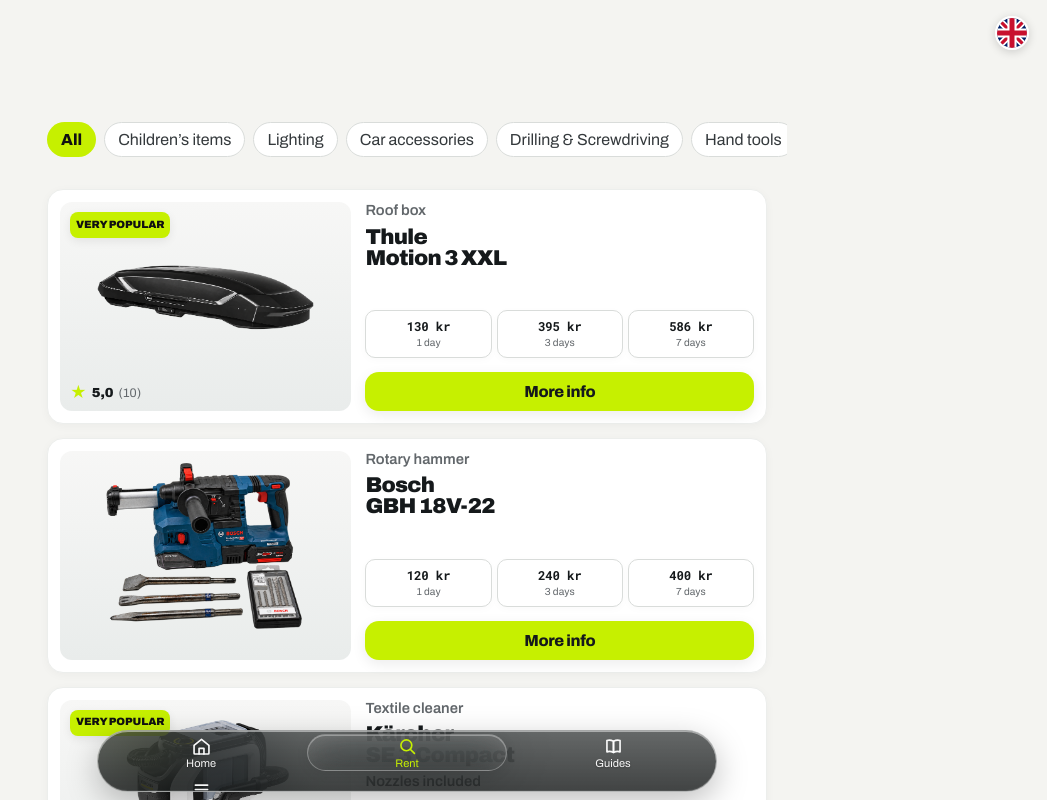
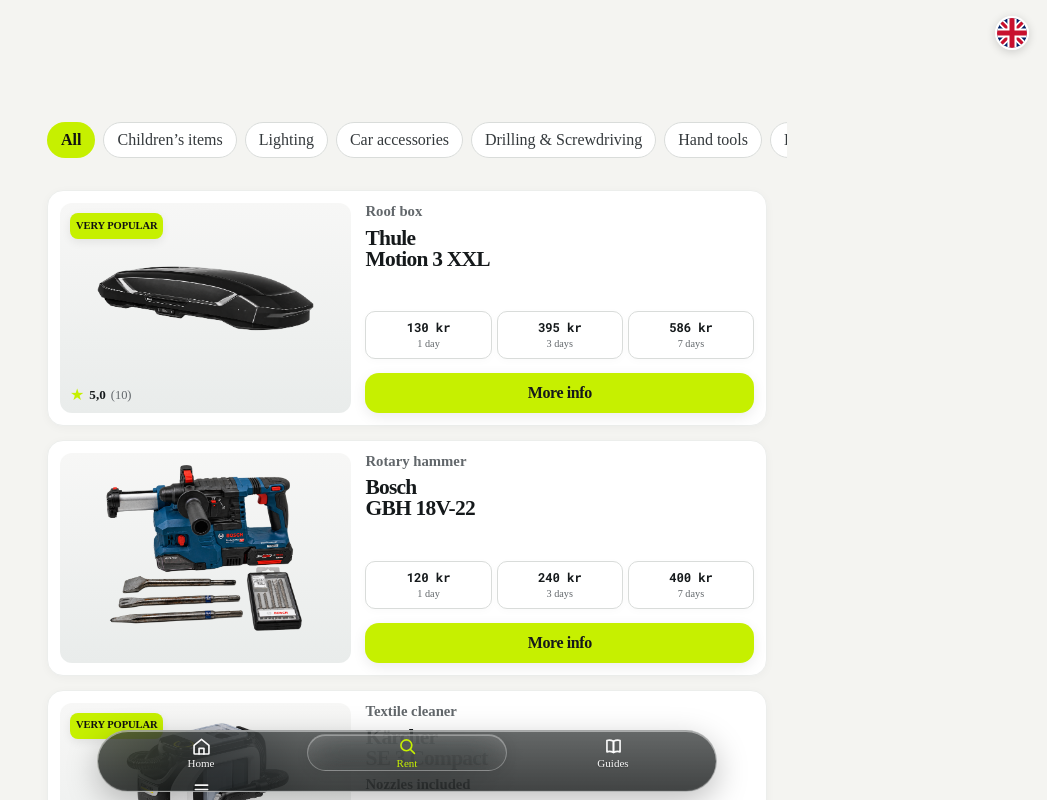
Before and after one commit to peralmkvist/hyrbart-webapp, a Next.js app in the folder hyrbart-webapp/: page /en/produkter in a window 1280 px wide. Shown: the top 800 px of the page, without its empty margins (233-1280 px from the left). Built offline with nearby package versions, Linux system fonts and the light colour scheme; no server answers.

Commit message:
Adopt Inter typography for Designsystem 2.0

```diff
--- a/hyrbart-webapp/app/layout.tsx
+++ b/hyrbart-webapp/app/layout.tsx
@@ -1,13 +1,13 @@
 import type { Metadata, Viewport } from 'next';
-import { Archivo, Roboto_Mono } from 'next/font/google';
+import { Inter, Roboto_Mono } from 'next/font/google';
 import './globals.css';
 import './responsive.css';
 import BottomNav from '@/components/BottomNav';
 
-const archivo = Archivo({
+const inter = Inter({
   subsets: ['latin'],
   weight: ['400', '500', '600', '700', '800', '900'],
-  variable: '--font-archivo',
+  variable: '--font-inter',
   display: 'swap',
 });
 
@@ -21,40 +21,20 @@ export const metadata: Metadata = {
   title: 'Hyrbart',
   description: 'Det du behöver. När du behöver det.',
   manifest: '/manifest.webmanifest',
-  icons: {
-    icon: '/icon.svg',
-    shortcut: '/icon.svg',
-    apple: [
-      {
-        url: '/apple-touch-icon.png',
-        sizes: '180x180',
-        type: 'image/png',
-      },
-    ],
-  },
-  appleWebApp: {
-    capable: true,
-    statusBarStyle: 'black-translucent',
-    title: 'Hyrbart',
-  },
+  icons: { icon: '/icon.svg', shortcut: '/icon.svg', apple: [{ url: '/apple-touch-icon.png', sizes: '180x180', type: 'image/png' }] },
+  appleWebApp: { capable: true, statusBarStyle: 'black-translucent', title: 'Hyrbart' },
 };
 
 export const viewport: Viewport = {
   width: 'device-width',
   initialScale: 1,
   viewportFit: 'cover',
-  themeColor: '#f4f4f1',
+  themeColor: '#fafafa',
 };
 
-export default function RootLayout({
-  children,
-}: Readonly<{ children: React.ReactNode }>) {
+export default function RootLayout({ children }: Readonly<{ children: React.ReactNode }>) {
   return (
-    <html
-      lang="sv"
-      className={`${archivo.variable} ${mono.variable}`}
-      style={{ maxWidth: '100%', overflowX: 'hidden' }}
-    >
+    <html lang="sv" className={`${inter.variable} ${mono.variable}`} style={{ maxWidth: '100%', overflowX: 'hidden' }}>
       <body style={{ maxWidth: '100%', overflowX: 'hidden' }}>
         <main>{children}</main>
         <BottomNav />
```
